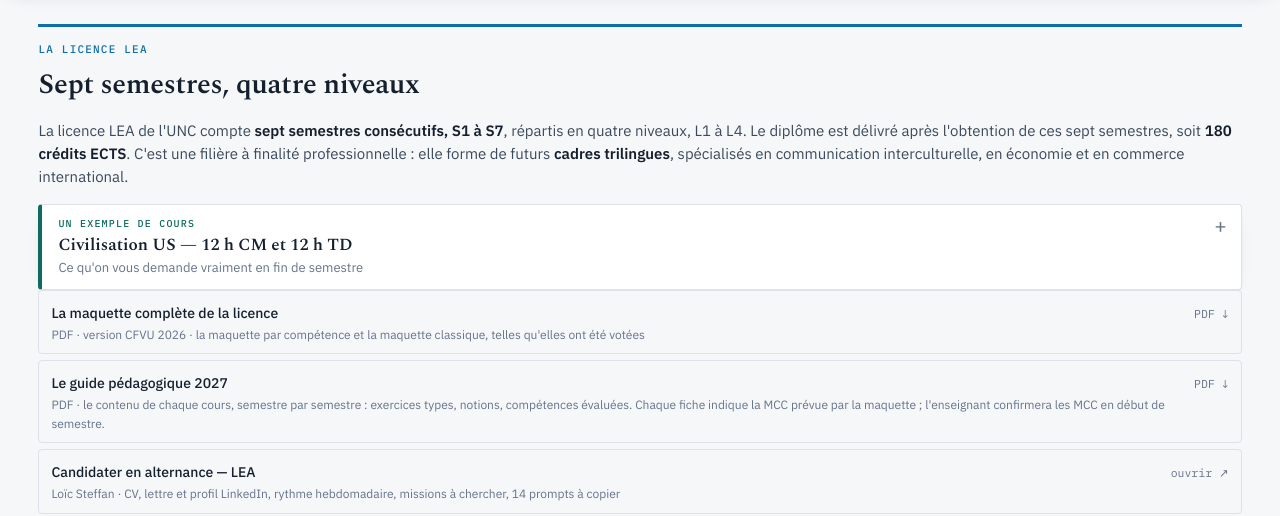
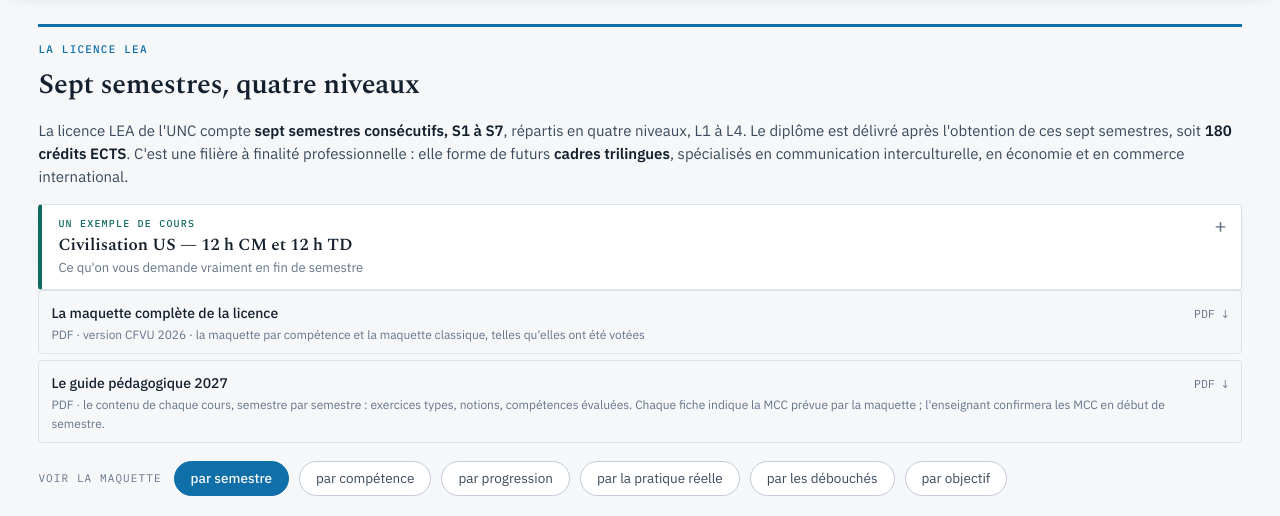
Before and after one commit to emmelinegros-pixel/lea, a plain HTML site: page index.html in a window 1280 px wide. Shown: the part 262-778 px from the top of the page. Drawn offline with nearby package versions, Linux system fonts and the light colour scheme.

Commit message:
Page étudiants : « Candidater en alternance » retiré de la première rubrique (déjà dans Alternance)
Co-Authored-By: Claude Opus 5.5 <noreply@anthropic.com>
Claude-Session: https://claude.ai/code/session_01UFLuXeYUbf2yhQK2oEgKDy

```diff
--- a/index.html
+++ b/index.html
@@ -770,8 +770,7 @@ a.renvoi.bouton-onglet:hover{background:var(--ink); color:#FFFFFF; border:0;}
       </details>
     </div>
 
-    <ul class="liens"><li><a href="maquette-LEA-2027-CFVU-2026.pdf" download><span><span class="t">La maquette complète de la licence</span><span class="d">PDF · version CFVU 2026 · la maquette par compétence et la maquette classique, telles qu'elles ont été votées</span></span><span class="fl">PDF ↓</span></a></li><li><a href="guide-pedagogique-LEA-2027-etudiants.pdf" download><span><span class="t">Le guide pédagogique 2027</span><span class="d">PDF · le contenu de chaque cours, semestre par semestre : exercices types, notions, compétences évaluées. Chaque fiche indique la MCC prévue par la maquette ; l'enseignant confirmera les MCC en début de semestre.</span></span><span class="fl">PDF ↓</span></a></li>
-<li data-ajout="candidater"><a href="candidater-en-alternance.html" target="_blank" rel="noopener"><span><span class="t">Candidater en alternance — LEA</span><span class="d">Loïc Steffan · CV, lettre et profil LinkedIn, rythme hebdomadaire, missions à chercher, 14 prompts à copier</span></span><span class="fl">ouvrir ↗</span></a></li></ul>
+    <ul class="liens"><li><a href="maquette-LEA-2027-CFVU-2026.pdf" download><span><span class="t">La maquette complète de la licence</span><span class="d">PDF · version CFVU 2026 · la maquette par compétence et la maquette classique, telles qu'elles ont été votées</span></span><span class="fl">PDF ↓</span></a></li><li><a href="guide-pedagogique-LEA-2027-etudiants.pdf" download><span><span class="t">Le guide pédagogique 2027</span><span class="d">PDF · le contenu de chaque cours, semestre par semestre : exercices types, notions, compétences évaluées. Chaque fiche indique la MCC prévue par la maquette ; l'enseignant confirmera les MCC en début de semestre.</span></span><span class="fl">PDF ↓</span></a></li></ul>
 
     <div class="modes" role="group" aria-label="Ranger les enseignements">
       <span class="modes-t">Voir la maquette</span>
--- a/service-worker.js
+++ b/service-worker.js
@@ -1,7 +1,7 @@
 /* Application « Licence LEA » : garde les pages en mémoire pour une consultation hors connexion.
    Réseau d'abord, pour que les étudiants voient toujours la dernière version quand ils sont connectés ;
    mémoire ensuite, quand il n'y a pas de réseau. Changer VERSION à chaque mise à jour importante. */
-const VERSION = 'faq-lea-2026-11-18-0203';
+const VERSION = 'faq-lea-2026-11-18-0253';
 const FICHIERS = [
   './index.html',
   './candidater-en-alternance.html',
```
